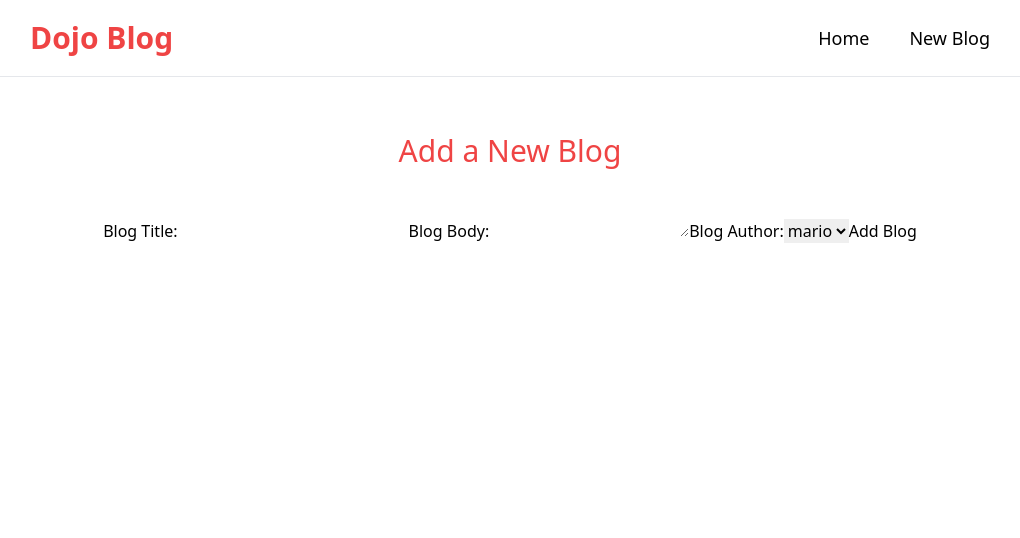
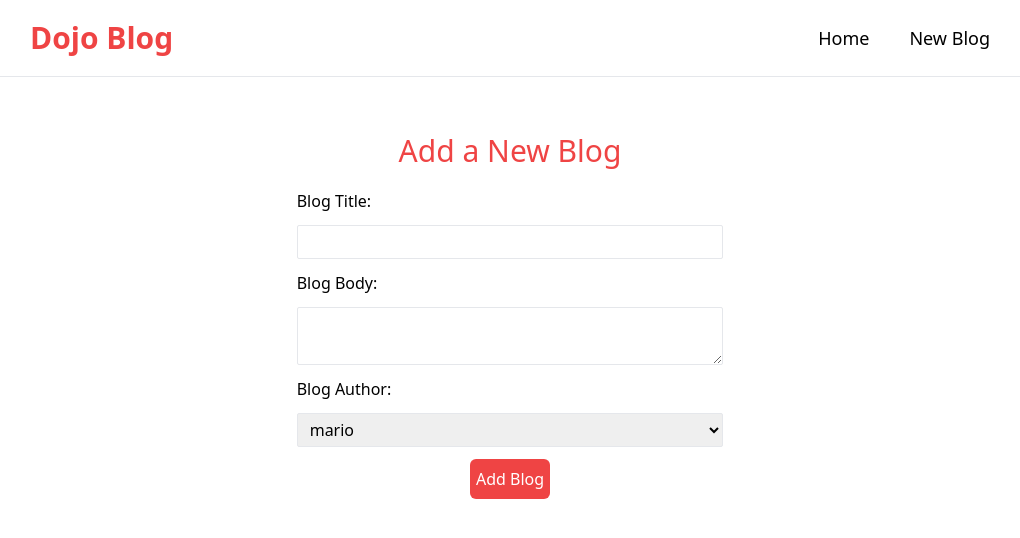
Before and after one commit to batoorsohail/dojo-blog, a React (Vite) app: page /create in a window 1280 px wide. Shown: the top 538 px of the page, without its empty margins (130-1150 px from the left). Built offline with nearby package versions, Linux system fonts and the light colour scheme; a web font is replaced by a local one.

Commit message:
Add styles to Create blog form

```diff
--- a/src/pages/Create.jsx
+++ b/src/pages/Create.jsx
@@ -4,22 +4,23 @@ const Create = () => {
   return (
     <section className="flex flex-col justify-center items-center gap-5">
       <h2 className='text-3xl text-red-500 mt-14'>Add a New Blog</h2>
-      <form>
+      <form className='flex flex-col justify-center gap-3 w-1/3'>
         <label>Blog Title:</label>
         <input
           type="text"
+          className='border rounded-sm px-2 py-1'
           required
         />
         <label>Blog Body:</label>
-        <textarea required>
+        <textarea className='border rounded-sm px-2 py-1' required>
 
         </textarea>
         <label>Blog Author:</label>
-        <select>
+        <select className='border rounded-sm px-2 py-1'>
           <option value="mario">mario</option>
           <option value="yoshi">yoshi</option>
         </select>
-        <button>Add Blog</button>
+        <button className='self-center bg-red-500 text-white w-20 rounded-md px-1 py-2'>Add Blog</button>
       </form>
     </section>
   )
```
